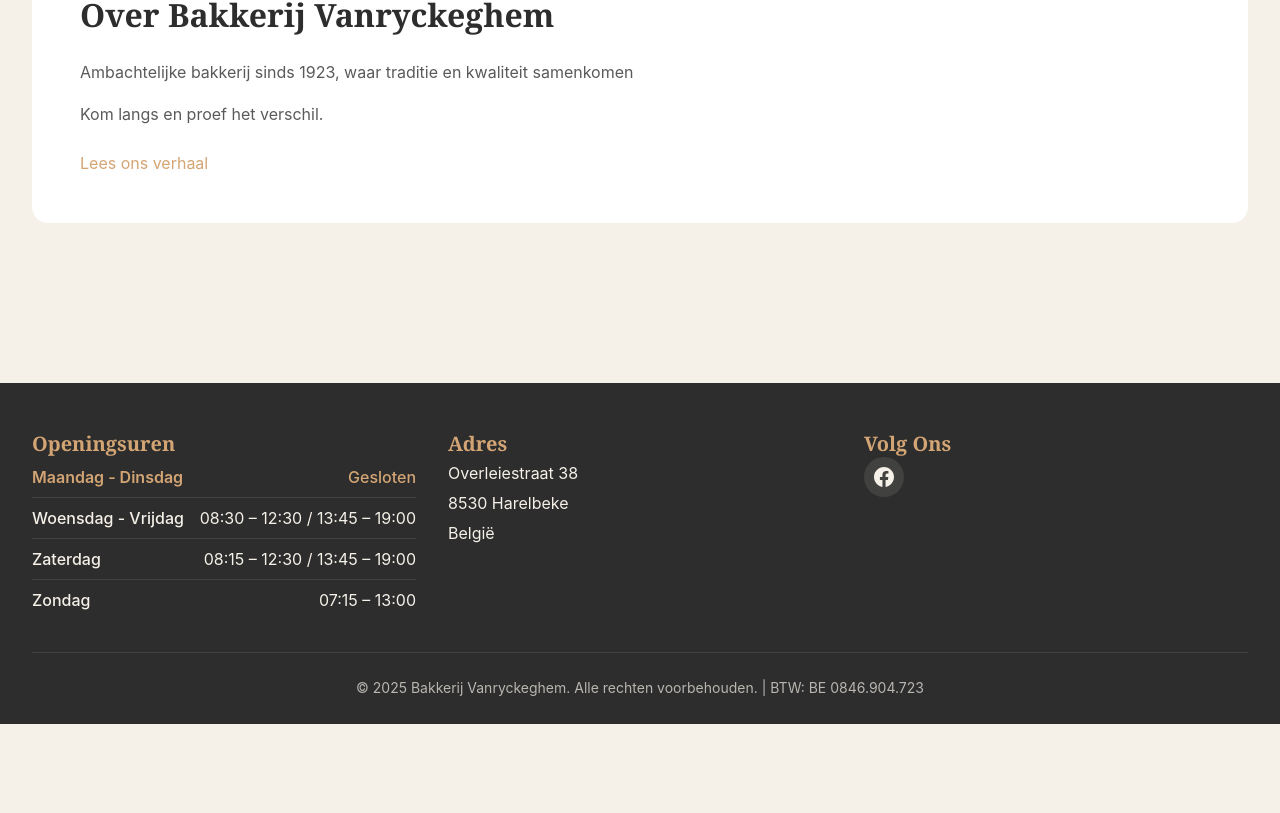
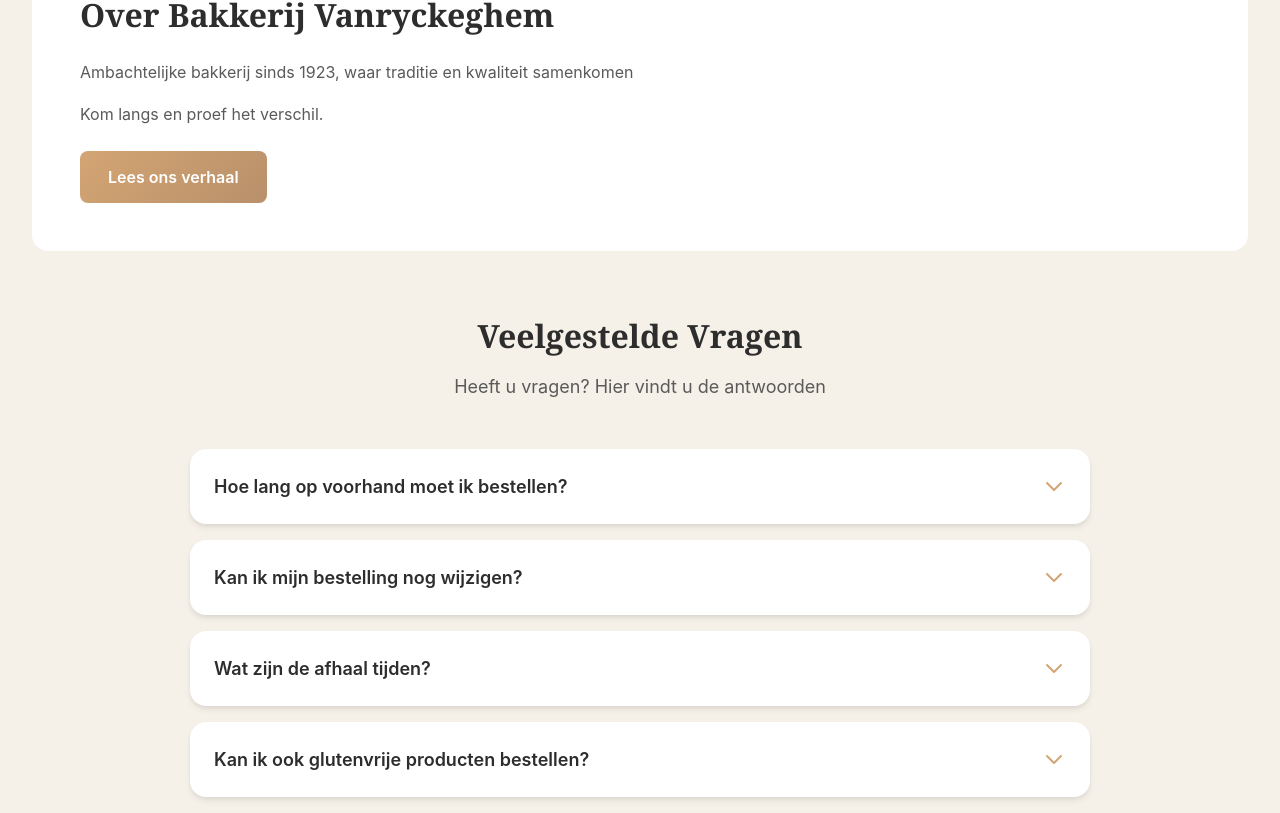
Before and after one commit to SanderVanryckeghem/bakkerij_vanryckeghem, an Angular app in the folder bakkerij_vanryckeghem/: page / in a window 1280 px wide. Shown: the part 927-1740 px from the top of the page. Before the commit the page ends 1651 px from the top, so only its background shows below. Built offline with nearby package versions, Linux system fonts and the light colour scheme.

Commit message:
Remove faq section from bestellen page and move to home page

```diff
--- a/bakkerij_vanryckeghem/src/app/features/bestellen/bestellen/bestellen.html
+++ b/bakkerij_vanryckeghem/src/app/features/bestellen/bestellen/bestellen.html
@@ -48,41 +48,4 @@
         }
       </div>
     </section>
-
-    <section class="mb-16">
-      <div class="text-center mb-12">
-        <h2 class="text-section text-bakery-brown mb-4">Veelgestelde Vragen</h2>
-        <p class="text-lg text-bakery-brown-light">
-          Heeft u vragen over bestellen? Hier vindt u de antwoorden
-        </p>
-      </div>
-
-      <div class="faq-container">
-        @for (faq of faqItems; track $index) {
-          <div class="faq-item" [class.open]="isFaqOpen($index)">
-            <button
-              class="faq-question"
-              (click)="toggleFaq($index)"
-              [attr.aria-expanded]="isFaqOpen($index)"
-            >
-              <span>{{ faq.question }}</span>
-              <svg
-                class="faq-icon"
-                [class.rotated]="isFaqOpen($index)"
-                fill="none"
-                stroke="currentColor"
-                viewBox="0 0 24 24"
-              >
-                <path stroke-linecap="round" stroke-linejoin="round" stroke-width="2" d="M19 9l-7 7-7-7"/>
-              </svg>
-            </button>
-            <div class="faq-answer-wrapper" [class.open]="isFaqOpen($index)">
-              <div class="faq-answer">
-                {{ faq.answer }}
-              </div>
-            </div>
-          </div>
-        }
-      </div>
-    </section>
 </div>
--- a/bakkerij_vanryckeghem/src/app/features/bestellen/bestellen/bestellen.scss
+++ b/bakkerij_vanryckeghem/src/app/features/bestellen/bestellen/bestellen.scss
@@ -92,77 +92,3 @@
     box-shadow: 0 6px 12px -2px $shadow-gold-medium;
   }
 }
-
-.faq-container {
-  max-width: 900px;
-  margin: 0 auto;
-  display: flex;
-  flex-direction: column;
-  gap: 1rem;
-}
-
-.faq-item {
-  background: $white;
-  border-radius: 1rem;
-  overflow: hidden;
-  box-shadow: 0 4px 6px -1px $shadow-brown-medium, 0 2px 4px -1px $shadow-brown-light;
-  transition: all 0.3s ease;
-
-  &.open {
-    box-shadow: 0 10px 15px -3px $shadow-brown-darkest, 0 4px 6px -2px $shadow-brown-darker;
-  }
-}
-
-.faq-question {
-  width: 100%;
-  padding: 1.5rem;
-  background: transparent;
-  border: none;
-  display: flex;
-  justify-content: space-between;
-  align-items: center;
-  gap: 1rem;
-  cursor: pointer;
-  font-size: 1.125rem;
-  font-weight: 600;
-  color: $bakery-brown;
-  text-align: left;
-  transition: background-color 0.2s ease;
-
-  &:hover {
-    background-color: $gray-light;
-  }
-
-  span {
-    flex: 1;
-  }
-}
-
-.faq-icon {
-  width: 24px;
-  height: 24px;
-  color: $bakery-gold;
-  flex-shrink: 0;
-  transition: transform 0.3s ease;
-
-  &.rotated {
-    transform: rotate(180deg);
-  }
-}
-
-.faq-answer-wrapper {
-  max-height: 0;
-  overflow: hidden;
-  transition: max-height 0.3s ease;
-
-  &.open {
-    max-height: 500px;
-  }
-}
-
-.faq-answer {
-  padding: 0 1.5rem 1.5rem;
-  color: $bakery-brown-light;
-  line-height: 1.6;
-  font-size: 1rem;
-}
--- a/bakkerij_vanryckeghem/src/app/features/bestellen/bestellen/bestellen.ts
+++ b/bakkerij_vanryckeghem/src/app/features/bestellen/bestellen/bestellen.ts
@@ -1,4 +1,4 @@
-import { Component, signal } from '@angular/core';
+import { Component } from '@angular/core';
 import { Hero } from '../../../shared/components';
 
 interface OrderingMethod {
@@ -10,12 +10,6 @@
   details?: string[];
 }
 
-interface FAQItem {
-  question: string;
-  answer: string;
-  isOpen: boolean;
-}
-
 @Component({
   selector: 'app-bestellen',
   imports: [Hero],
@@ -23,36 +17,6 @@
   styleUrl: './bestellen.scss',
 })
 export class Bestellen {
-  openFaqIndex = signal<number | null>(null);
-
-  faqItems: FAQItem[] = [
-    {
-      question: 'Hoe lang op voorhand moet ik bestellen?',
-      answer: 'Voor dagelijkse producten zoals brood raden we aan om minstens een dag op voorhand te bestellen. Voor speciale bestellingen zoals taarten of grote hoeveelheden vragen we om minimaal 48 uur op voorhand contact met ons op te nemen.',
-      isOpen: false
-    },
-    {
-      question: 'Kan ik mijn bestelling nog wijzigen?',
-      answer: 'U kunt uw bestelling wijzigen tot 24 uur voor het afhaaltijdstip. Neem hiervoor contact met ons op via telefoon of kom langs in de winkel. We helpen u graag verder.',
-      isOpen: false
-    },
-    {
-      question: 'Wat zijn de afhaal tijden?',
-      answer: 'U kunt uw bestelling afhalen tijdens onze openingsuren: Dinsdag t/m vrijdag van 07:00 - 18:00, zaterdag van 07:00 - 16:00 en zondag van 07:00 - 13:00. Op maandag zijn we gesloten.',
-      isOpen: false
-    },
-    {
-      question: 'Kan ik ook glutenvrije producten bestellen?',
-      answer: 'Ja, we hebben een selectie glutenvrije producten beschikbaar. Gelieve dit wel op voorhand door te geven bij uw bestelling, zodat we de beschikbaarheid kunnen garanderen.',
-      isOpen: false
-    },
-    {
-      question: 'Is er een minimum bestelbedrag?',
-      answer: 'Nee, er is geen minimum bestelbedrag. U kunt bij ons al een enkel broodje bestellen. Voor grote bestellingen bieden we graag een aangepaste service.',
-      isOpen: false
-    }
-  ];
-
   orderingMethods: OrderingMethod[] = [
     {
       title: 'Telefonisch',
@@ -70,16 +34,4 @@
       actionLink: 'https://maps.google.com/?q=Overleiestraat+38+8530+Harelbeke'
     }
   ];
-
-  toggleFaq(index: number) {
-    if (this.openFaqIndex() === index) {
-      this.openFaqIndex.set(null);
-    } else {
-      this.openFaqIndex.set(index);
-    }
-  }
-
-  isFaqOpen(index: number): boolean {
-    return this.openFaqIndex() === index;
-  }
 }
--- a/bakkerij_vanryckeghem/src/app/features/home/home/home.html
+++ b/bakkerij_vanryckeghem/src/app/features/home/home/home.html
@@ -49,4 +49,41 @@
       </a>
     </div>
   </section>
+
+  <section class="mb-16">
+    <div class="text-center mb-12">
+      <h2 class="text-section text-bakery-brown mb-4">Veelgestelde Vragen</h2>
+      <p class="text-lg text-bakery-brown-light">
+        Heeft u vragen? Hier vindt u de antwoorden
+      </p>
+    </div>
+
+    <div class="faq-container">
+      @for (faq of faqItems; track $index) {
+        <div class="faq-item" [class.open]="isFaqOpen($index)">
+          <button
+            class="faq-question"
+            (click)="toggleFaq($index)"
+            [attr.aria-expanded]="isFaqOpen($index)"
+          >
+            <span>{{ faq.question }}</span>
+            <svg
+              class="faq-icon"
+              [class.rotated]="isFaqOpen($index)"
+              fill="none"
+              stroke="currentColor"
+              viewBox="0 0 24 24"
+            >
+              <path stroke-linecap="round" stroke-linejoin="round" stroke-width="2" d="M19 9l-7 7-7-7"/>
+            </svg>
+          </button>
+          <div class="faq-answer-wrapper" [class.open]="isFaqOpen($index)">
+            <div class="faq-answer">
+              {{ faq.answer }}
+            </div>
+          </div>
+        </div>
+      }
+    </div>
+  </section>
 </div>
--- a/bakkerij_vanryckeghem/src/app/features/home/home/home.scss
+++ b/bakkerij_vanryckeghem/src/app/features/home/home/home.scss
@@ -22,3 +22,96 @@
     transform: translateY(-2px);
   }
 }
+
+.about-button {
+  display: inline-flex;
+  align-items: center;
+  gap: 0.5rem;
+  padding: 0.875rem 1.75rem;
+  background: linear-gradient(135deg, $bakery-gold 0%, $bakery-gold-dark 100%);
+  color: $white;
+  text-decoration: none;
+  border-radius: 0.5rem;
+  font-size: 1rem;
+  font-weight: 600;
+  transition: all 0.3s ease;
+
+  &:hover {
+    transform: translateY(-2px);
+    box-shadow: 0 6px 12px -2px $shadow-gold-medium;
+  }
+}
+
+.faq-container {
+  max-width: 900px;
+  margin: 0 auto;
+  display: flex;
+  flex-direction: column;
+  gap: 1rem;
+}
+
+.faq-item {
+  background: $white;
+  border-radius: 1rem;
+  overflow: hidden;
+  box-shadow: 0 4px 6px -1px $shadow-brown-medium, 0 2px 4px -1px $shadow-brown-light;
+  transition: all 0.3s ease;
+
+  &.open {
+    box-shadow: 0 10px 15px -3px $shadow-brown-darkest, 0 4px 6px -2px $shadow-brown-darker;
+  }
+}
+
+.faq-question {
+  width: 100%;
+  padding: 1.5rem;
+  background: transparent;
+  border: none;
+  display: flex;
+  justify-content: space-between;
+  align-items: center;
+  gap: 1rem;
+  cursor: pointer;
+  font-size: 1.125rem;
+  font-weight: 600;
+  color: $bakery-brown;
+  text-align: left;
+  transition: background-color 0.2s ease;
+
+  &:hover {
+    background-color: $gray-light;
+  }
+
+  span {
+    flex: 1;
+  }
+}
+
+.faq-icon {
+  width: 24px;
+  height: 24px;
+  color: $bakery-gold;
+  flex-shrink: 0;
+  transition: transform 0.3s ease;
+
+  &.rotated {
+    transform: rotate(180deg);
+  }
+}
+
+.faq-answer-wrapper {
+  max-height: 0;
+  overflow: hidden;
+  transition: max-height 0.3s ease;
+
+  &.open {
+    max-height: 500px;
+  }
+}
+
+.faq-answer {
+  padding: 0 1.5rem 1.5rem;
+  color: $bakery-brown-light;
+  line-height: 1.6;
+  font-size: 1rem;
+}
--- a/bakkerij_vanryckeghem/src/app/features/home/home/home.ts
+++ b/bakkerij_vanryckeghem/src/app/features/home/home/home.ts
@@ -1,4 +1,4 @@
-import { Component, inject } from '@angular/core';
+import { Component, inject, signal } from '@angular/core';
 import { RouterLink } from '@angular/router';
 import { Hero } from '../../../shared/components/hero/hero';
 import { CategoryCard } from '../../../shared/components/category-card/category-card';
@@ -13,4 +13,18 @@
 export class Home {
   private contentService = inject(ContentService);
   bakeryInfo = this.contentService.getBakeryInfo();
+  faqItems = this.contentService.getFAQs();
+  openFaqIndex = signal<number | null>(null);
+
+  toggleFaq(index: number) {
+    if (this.openFaqIndex() === index) {
+      this.openFaqIndex.set(null);
+    } else {
+      this.openFaqIndex.set(index);
+    }
+  }
+
+  isFaqOpen(index: number): boolean {
+    return this.openFaqIndex() === index;
+  }
 }
--- /dev/null
+++ b/bakkerij_vanryckeghem/src/app/shared/models/faq.model.ts
@@ -0,0 +1,4 @@
+export interface FAQItem {
+  question: string;
+  answer: string;
+}
--- a/bakkerij_vanryckeghem/src/app/shared/models/index.ts
+++ b/bakkerij_vanryckeghem/src/app/shared/models/index.ts
@@ -1,3 +1,4 @@
 export * from './product.model';
 export * from './opening-hours.model';
 export * from './bakery-info.model';
+export * from './faq.model';
--- a/bakkerij_vanryckeghem/src/app/shared/services/content.service.ts
+++ b/bakkerij_vanryckeghem/src/app/shared/services/content.service.ts
@@ -1,5 +1,5 @@
 import { Injectable } from '@angular/core';
-import { Product, BakeryInfo, OPENING_HOURS } from '../models';
+import { Product, BakeryInfo, OPENING_HOURS, FAQItem } from '../models';
 
 @Injectable({
   providedIn: 'root'
@@ -144,4 +144,31 @@
   getOpeningHours() {
     return [...OPENING_HOURS];
   }
+
+  private mockFAQs: FAQItem[] = [
+    {
+      question: 'Hoe lang op voorhand moet ik bestellen?',
+      answer: 'Voor dagelijkse producten zoals brood raden we aan om minstens een dag op voorhand te bestellen. Voor speciale bestellingen zoals taarten of grote hoeveelheden vragen we om minimaal 48 uur op voorhand contact met ons op te nemen.'
+    },
+    {
+      question: 'Kan ik mijn bestelling nog wijzigen?',
+      answer: 'U kunt uw bestelling wijzigen tot 24 uur voor het afhaaltijdstip. Neem hiervoor contact met ons op via telefoon of kom langs in de winkel. We helpen u graag verder.'
+    },
+    {
+      question: 'Wat zijn de afhaal tijden?',
+      answer: 'U kunt uw bestelling afhalen tijdens onze openingsuren: Dinsdag t/m vrijdag van 07:00 - 18:00, zaterdag van 07:00 - 16:00 en zondag van 07:00 - 13:00. Op maandag zijn we gesloten.'
+    },
+    {
+      question: 'Kan ik ook glutenvrije producten bestellen?',
+      answer: 'Ja, we hebben een selectie glutenvrije producten beschikbaar. Gelieve dit wel op voorhand door te geven bij uw bestelling, zodat we de beschikbaarheid kunnen garanderen.'
+    },
+    {
+      question: 'Is er een minimum bestelbedrag?',
+      answer: 'Nee, er is geen minimum bestelbedrag. U kunt bij ons al een enkel broodje bestellen. Voor grote bestellingen bieden we graag een aangepaste service.'
+    }
+  ];
+
+  getFAQs(): FAQItem[] {
+    return [...this.mockFAQs];
+  }
 }
```
